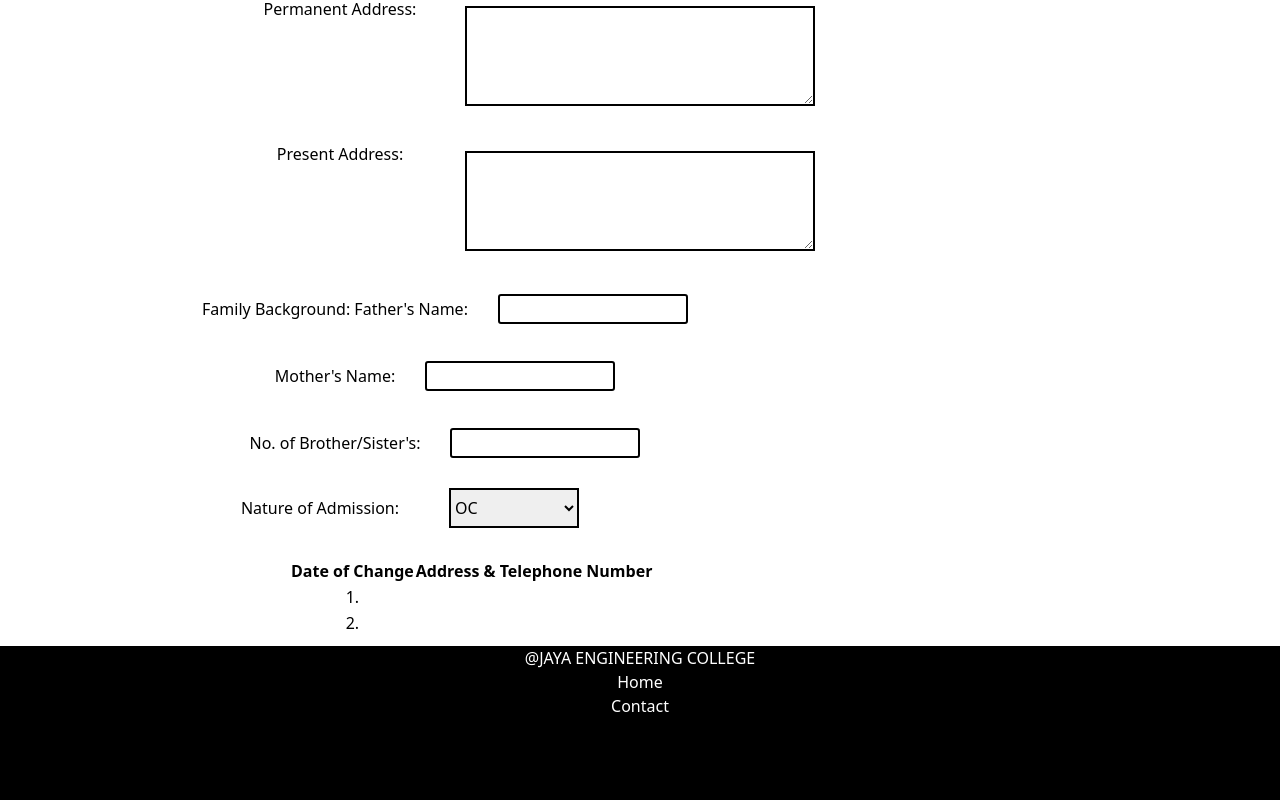
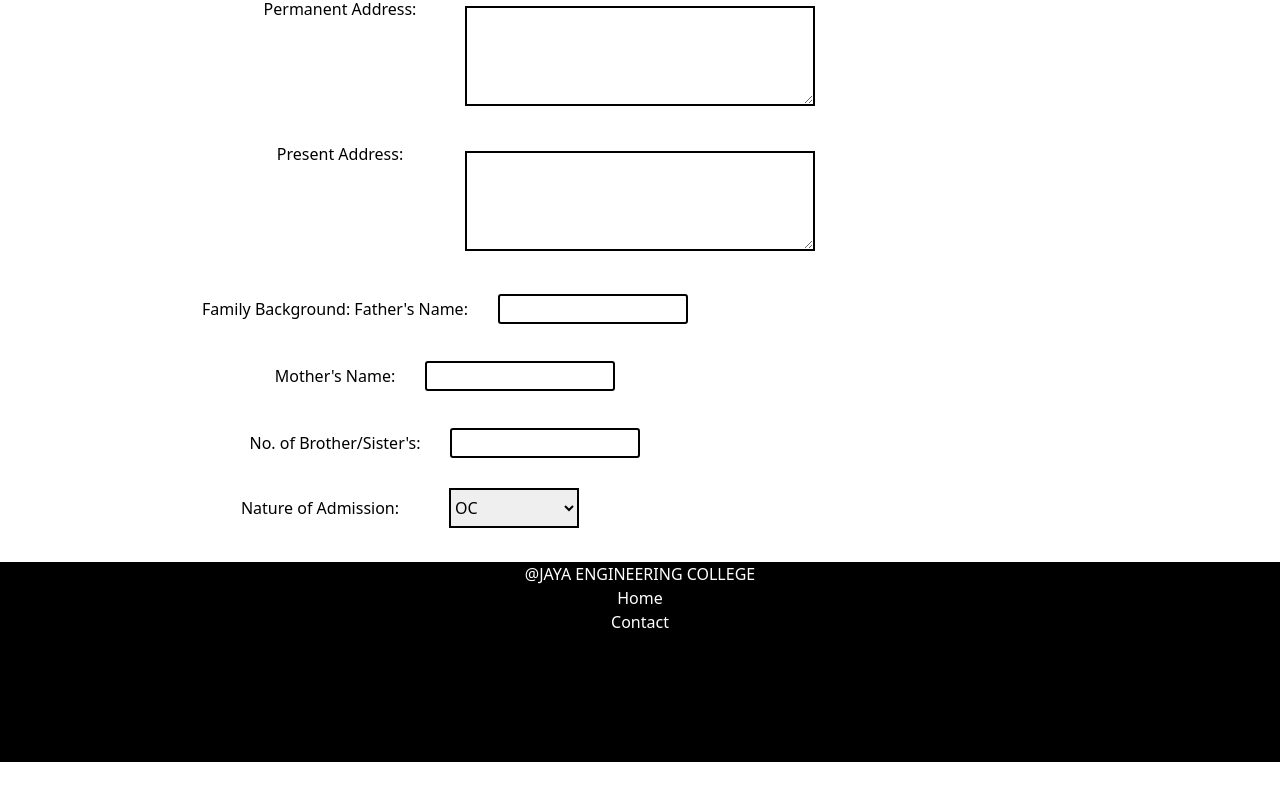
Before and after one commit to keerthiram2612/StudentProgress-Card, a React (Create React App) app: page /student in a window 1280 px wide. Shown: the part 984-1784 px from the top of the page. After the commit the page ends 1746 px from the top, so only its background shows below. Built offline with nearby package versions, Linux system fonts and the light colour scheme.

Commit message:
adding the new route

```diff
--- a/public/index.html
+++ b/public/index.html
@@ -24,7 +24,7 @@
       work correctly both with client-side routing and a non-root public URL.
       Learn how to configure a non-root public URL by running `npm run build`.
     -->
-    <title>React App</title>
+    <title>Student Card</title>
   </head>
   <body>
     <noscript>You need to enable JavaScript to run this app.</noscript>
--- a/src/App.js
+++ b/src/App.js
@@ -4,6 +4,7 @@ import Header from './components/Header'
 import Home from './pages/Home'
 import Student from './pages/Student'
 import Footer from './components/Footer'
+import Student1 from "./pages/Student1"
 
 function App() {
   return (
@@ -13,6 +14,7 @@ function App() {
     <Routes>
       <Route path="/"element={<Home/>}/>
       <Route path="/student"element={<Student/>}/>
+      <Route path="/student1"element={<Student1/>}/>
     </Routes>
     <Footer/>
     </Router>
--- a/src/components/Footer.jsx
+++ b/src/components/Footer.jsx
@@ -3,6 +3,7 @@ import { useNavigate } from 'react-router'
 
 export default function Footer() {
   const navigate = useNavigate()
+
   return (
     <div className='footer'>
       <p>@JAYA ENGINEERING COLLEGE</p>
--- a/src/index.css
+++ b/src/index.css
@@ -241,6 +241,15 @@ select{
   margin-left: 470px;
   margin-top: 10px;
 }
+i{
+  margin-left: 600px;
+  width: 150px;
+  height: 40px;
+}
+
+
+
+
 /*Home page*/
 
 @media (max-width: 650px) {
--- a/src/pages/Student.jsx
+++ b/src/pages/Student.jsx
@@ -1,7 +1,9 @@
 import React from 'react'
 import { useState } from 'react';
+import { useNavigate } from 'react-router';
 
 export default function Student() {
+  const navigate = useNavigate();
   const [selectedFile, setSelectedFile] = useState(null);
 
   const handleFileChange = (e) => {
@@ -9,7 +11,9 @@ export default function Student() {
     setSelectedFile(file);
   };
   return (
+
     <div>
+      <link rel="stylesheet" href="https://cdnjs.cloudflare.com/ajax/libs/font-awesome/6.4.2/css/all.min.css" integrity="sha512-z3gLpd7yknf1YoNbCzqRKc4qyor8gaKU1qmn+CShxbuBusANI9QpRohGBreCFkKxLhei6S9CQXFEbbKuqLg0DA==" crossorigin="anonymous" referrerpolicy="no-referrer" />
        <div className='history'>
         <h1 className='header-student'>STUDENT HISTORY SHEET</h1>
         <div className='photo'></div>
@@ -59,20 +63,7 @@ export default function Student() {
         <option value="SC">SC</option>
         <option value="ST">ST</option>
         </select></h2>
-        <table>
-          <tr>
-            <th>Date of Change</th>
-            <th>Address & Telephone Number</th>
-          </tr>
-          <tr>
-    <td>1.</td>
-    <td></td>
-  </tr>
-  <tr>
-    <td>2.</td>
-    <td></td>
-  </tr>
-        </table>
+        <i className="arrow"onClick={()=>navigate('/student1')} class="fa-solid fa-arrow-right fa-2xl"></i>
         </form>
        </div>
     </div>
--- /dev/null
+++ b/src/pages/Student1.jsx
@@ -0,0 +1,9 @@
+import React from 'react'
+
+export default function Student1() {
+  return (
+    <div>
+
+    </div>
+  )
+}
```
